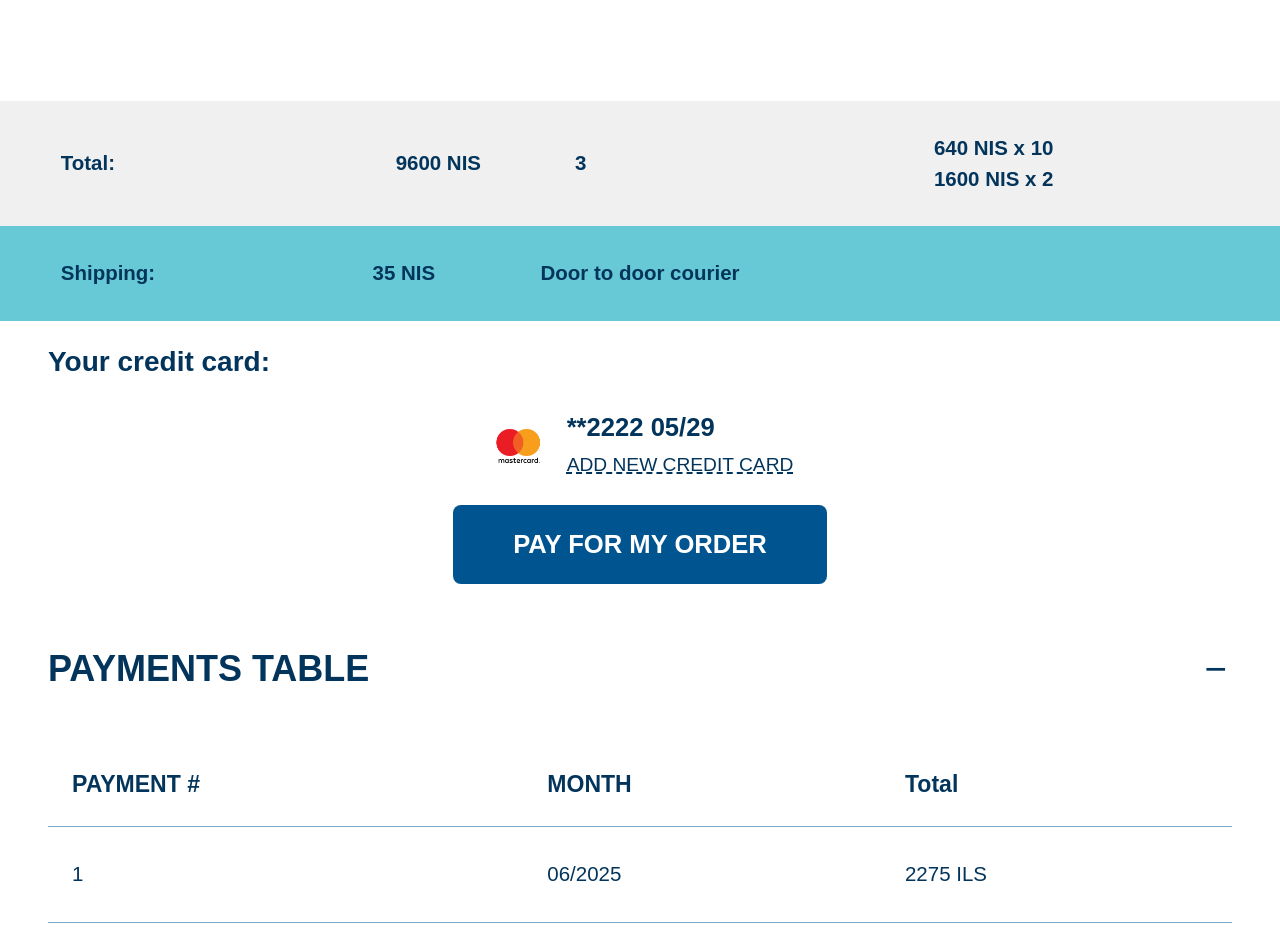
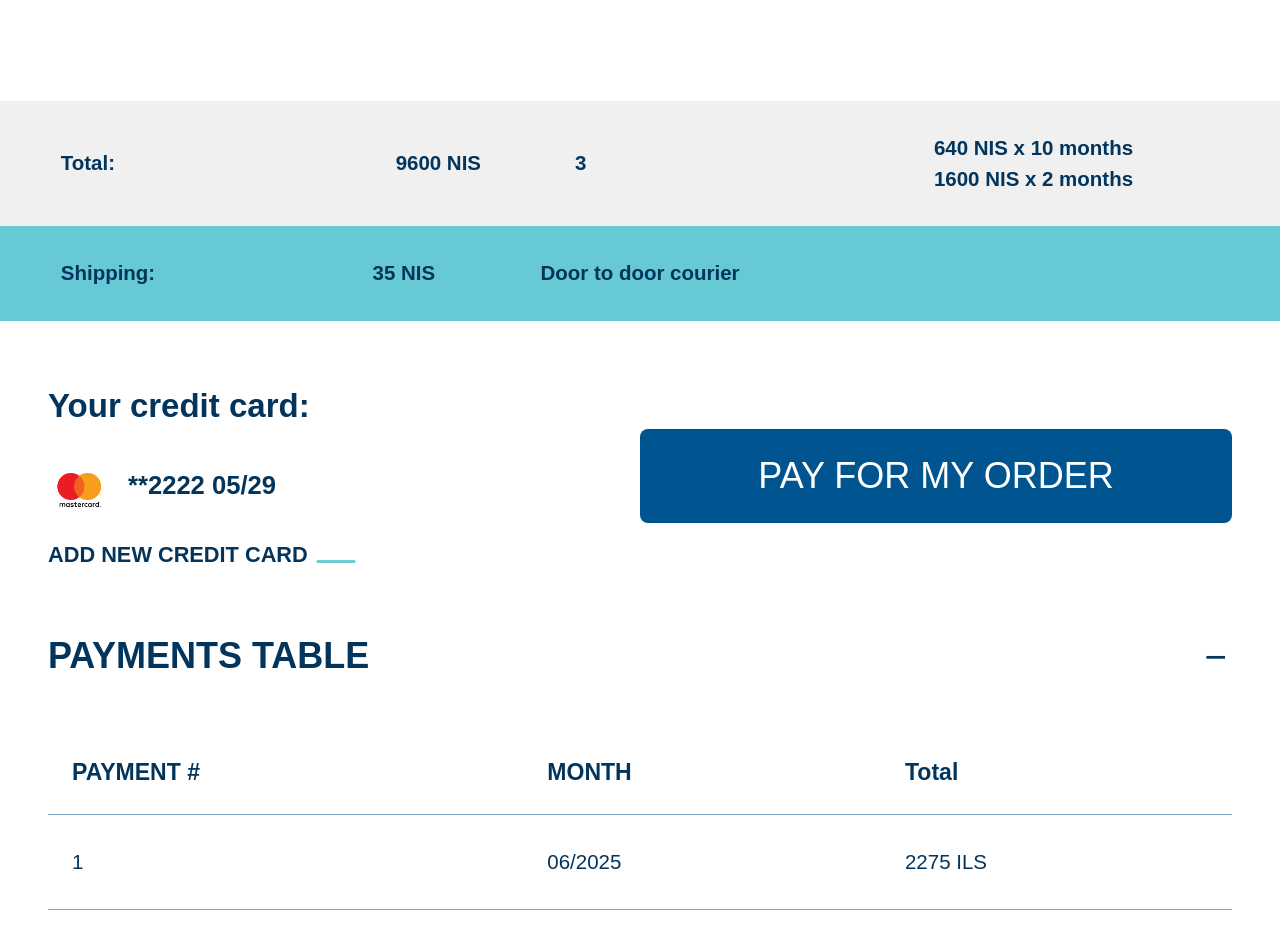
Before and after one commit to Vahan-23/QMobile, a React (Create React App) app: page /payment in a window 1280 px wide. Shown: the part 1660-2590 px from the top of the page. Built offline with nearby package versions, Linux system fonts and the light colour scheme.

Commit message:
fund 3 desktop

```diff
--- a/src/components/PaymentPage/PaymentPage.css
+++ b/src/components/PaymentPage/PaymentPage.css
@@ -189,8 +189,9 @@
 
 .payment-credit-card-section {
   display: flex;
-  flex-direction: column;
+  align-items: center;
   gap: clamp(15px, 2vw, 25px);
+  padding-top: 40px;
 }
 
 .payment-card-logo {
@@ -380,7 +381,6 @@
   }
 
   .payment-credit-card-section {
-    flex-direction: column;
     align-items: stretch;
   }
 
--- a/src/components/PaymentPage/PaymentPage.jsx
+++ b/src/components/PaymentPage/PaymentPage.jsx
@@ -467,7 +467,7 @@ const PaymentPage = () => {
               <div className="payment-table-cell">
                 <div className="flex flex-col">
                   {totals.monthlyPayments.map((payment, index) => (
-                    <span key={index}>{payment.label}</span>
+                    <span key={index}>{payment.label} {t.months || 'months'}</span>
                   ))}
                 </div>
               </div>
@@ -494,12 +494,14 @@ const PaymentPage = () => {
         {/* Your Credit Card Section */}
         <main className="w-full payment-main max-w-[1895px] mx-auto" style={{ paddingTop: '20px', paddingLeft: '3rem', paddingRight: '3rem', paddingBottom: 0 }}>
           <section className="w-full mb-10 payment-section">
+            <div className="flex flex-col md:flex-row items-start md:items-start justify-between gap-4 payment-credit-card-section">
+              <div className="flex flex-col">
                 <h3
                   className="payment-credit-card-title"
                   style={{
                     direction: isRTL ? 'rtl' : 'ltr',
                     fontFamily: isRTL ? 'Arial, sans-serif' : 'inherit',
-              fontSize: 'clamp(1.2rem, 2.5vw, 28px)',
+                    fontSize: '33px',
                     color: '#03355c',
                     marginBottom: 'clamp(15px, 2vw, 25px)'
                   }}
@@ -507,8 +509,7 @@ const PaymentPage = () => {
                   {t.yourCreditCard || 'Your credit card:'}
                 </h3>
 
-          <div className="flex flex-col md:flex-row items-start md:items-center justify-between gap-4 payment-credit-card-section">
-            <div className="flex items-center gap-4">
+                <div className="flex items-center gap-4" style={{ marginBottom: 'clamp(10px, 1.5vw, 20px)' }}>
                   <img
                     src={creditCard.logo}
                     alt={creditCard.type}
@@ -518,7 +519,6 @@ const PaymentPage = () => {
                       height: 'auto'
                     }}
                   />
-              <div>
                   <div
                     className="payment-card-number"
                     style={{
@@ -527,26 +527,40 @@ const PaymentPage = () => {
                       fontSize: 'clamp(16px, 2vw, 32px)',
                       color: '#03355c',
                       fontWeight: 'bold',
-                    marginBottom: '5px'
+                      textAlign: 'center'
                     }}
                   >
                     **{creditCard.lastFour} {creditCard.expiryMonth}/{creditCard.expiryYear}
                   </div>
+                </div>
+
+                <div className="flex items-end gap-2" style={{ width: 'fit-content' }}>
                   <a
                     href="#"
                     className="payment-link"
                     style={{
                       direction: isRTL ? 'rtl' : 'ltr',
                       fontFamily: isRTL ? 'Arial, sans-serif' : 'inherit',
-                    fontSize: 'clamp(12px, 1.5vw, 20px)',
+                      fontSize: 'clamp(14px, 1.7vw, 22px)',
+                      fontWeight: 'bold',
                       color: '#03355c',
-                    textDecoration: 'underline',
-                    textDecorationStyle: 'dashed',
+                      textDecoration: 'none',
                       cursor: 'pointer'
                     }}
                   >
                     {t.addNewCreditCard || 'ADD NEW CREDIT CARD'}
                   </a>
+                  <img
+                    src="/Images/2x/underline@2x.png"
+                    alt="Underline"
+                    style={{
+                      width: 'auto',
+                      height: 'clamp(2px, 0.3vw, 4px)',
+                      objectFit: 'contain',
+                      alignSelf: 'flex-end',
+                      marginBottom: '8px'
+                    }}
+                  />
                 </div>
               </div>
 
@@ -556,8 +570,8 @@ const PaymentPage = () => {
                  style={{
                    direction: isRTL ? 'rtl' : 'ltr',
                    fontFamily: isRTL ? 'Arial, sans-serif' : 'inherit',
-                fontSize: 'clamp(14px, 2vw, 28px)',
-                fontWeight: 'bold',
+                   fontSize: '36px',
+                   fontWeight: 100,
                    textTransform: 'uppercase',
                    backgroundColor: '#005490',
                    color: '#ffffff',
@@ -566,7 +580,8 @@ const PaymentPage = () => {
                    borderRadius: '8px',
                    cursor: 'pointer',
                    transition: 'opacity 0.3s',
-                whiteSpace: 'nowrap'
+                   whiteSpace: 'nowrap',
+                   width: '50%'
                  }}
                >
                  {t.payForMyOrder || 'PAY FOR MY ORDER'}
```
Lines whose indentation alone changed are shown as unchanged.
